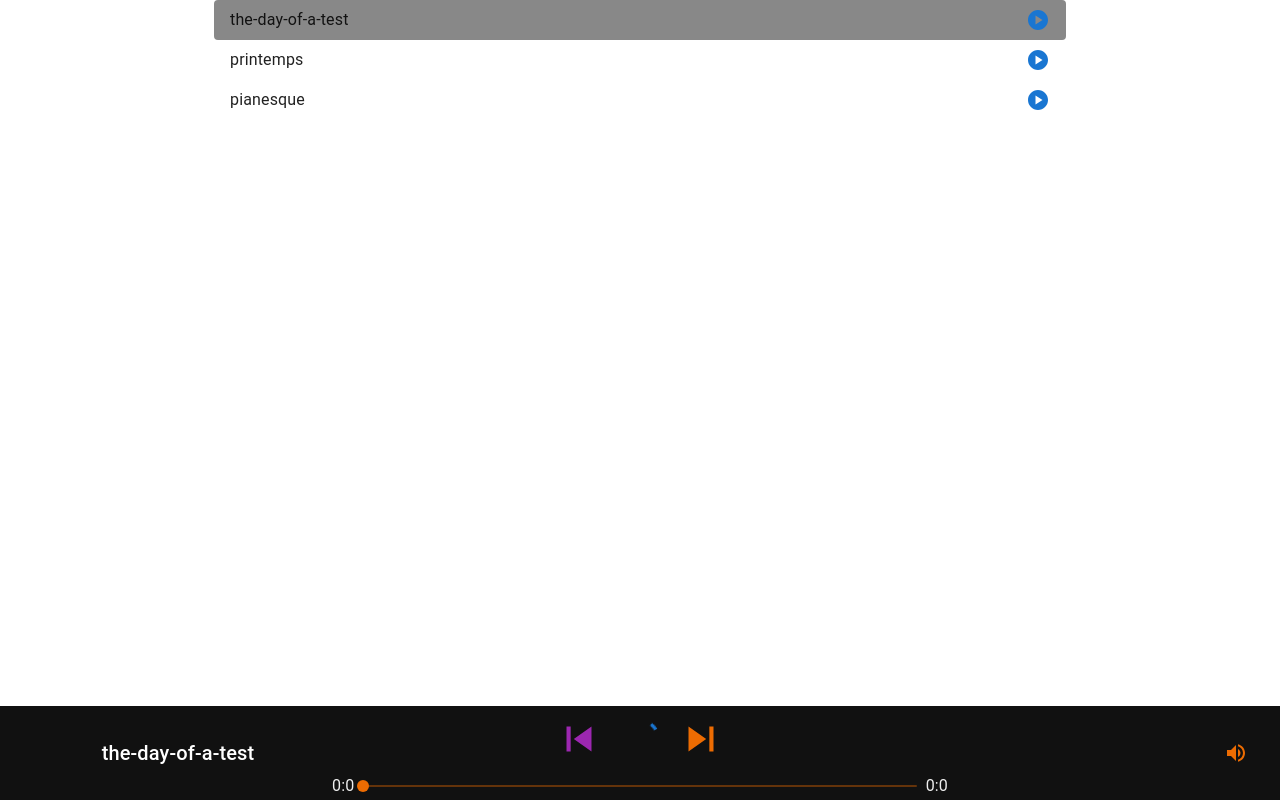
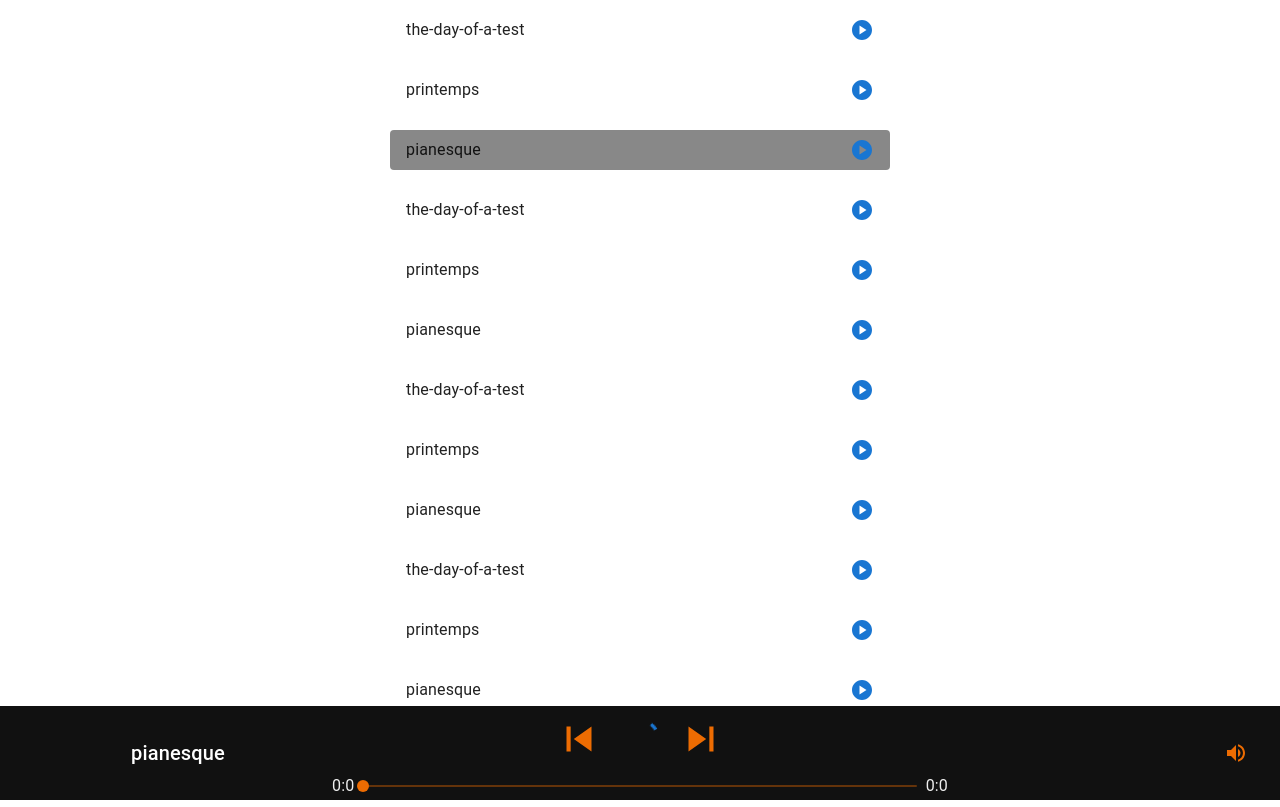
Before and after one commit to hmetkel-ontic/react-without-cra, a React app: page / in a window 1280 px wide. Built offline with nearby package versions, Linux system fonts and the light colour scheme.

Commit message:
[FEAT] virtualised list added for audio list component

```diff
--- a/src/App.css
+++ b/src/App.css
@@ -1,3 +1,9 @@
+* {
+  box-sizing: border-box;
+  margin: 0;
+  padding: 0;
+}
+
 :root {
   --progress-width: 0;
   --buffered-width: 0;
--- a/src/App.tsx
+++ b/src/App.tsx
@@ -2,8 +2,7 @@ import React from "react";
 
 import CssBaseline from "@mui/material/CssBaseline";
 
-import AudioPlayer from "./Components/AudioPlayer";
-import AudioList from "./Components/AudioList";
+import { AudioPlayer, AudioList } from "./components";
 
 import "./App.css";
 
@@ -11,6 +10,8 @@ const PATH_TO_AUDIO_DIR = "/assets/audio/";
 function getPathToAudio(audio: string): string {
   return PATH_TO_AUDIO_DIR + audio;
 }
+
+import { items } from "./constants";
 
 // audios from pixabay
 const audios = [
@@ -26,10 +27,82 @@ const audios = [
     src: getPathToAudio("pianesque.mp3"),
     title: "pianesque",
   },
+  {
+    src: getPathToAudio("the-day-of-a-test.mp3"),
+    title: "the-day-of-a-test",
+  },
+  {
+    src: getPathToAudio("printemps.mp3"),
+    title: "printemps",
+  },
+  {
+    src: getPathToAudio("pianesque.mp3"),
+    title: "pianesque",
+  },
+  {
+    src: getPathToAudio("the-day-of-a-test.mp3"),
+    title: "the-day-of-a-test",
+  },
+  {
+    src: getPathToAudio("printemps.mp3"),
+    title: "printemps",
+  },
+  {
+    src: getPathToAudio("pianesque.mp3"),
+    title: "pianesque",
+  },
+  {
+    src: getPathToAudio("the-day-of-a-test.mp3"),
+    title: "the-day-of-a-test",
+  },
+  {
+    src: getPathToAudio("printemps.mp3"),
+    title: "printemps",
+  },
+  {
+    src: getPathToAudio("pianesque.mp3"),
+    title: "pianesque",
+  },
+  {
+    src: getPathToAudio("the-day-of-a-test.mp3"),
+    title: "the-day-of-a-test",
+  },
+  {
+    src: getPathToAudio("printemps.mp3"),
+    title: "printemps",
+  },
+  {
+    src: getPathToAudio("pianesque.mp3"),
+    title: "pianesque",
+  },
+  {
+    src: getPathToAudio("the-day-of-a-test.mp3"),
+    title: "the-day-of-a-test",
+  },
+  {
+    src: getPathToAudio("printemps.mp3"),
+    title: "printemps",
+  },
+  {
+    src: getPathToAudio("pianesque.mp3"),
+    title: "pianesque",
+  },
+  {
+    src: getPathToAudio("the-day-of-a-test.mp3"),
+    title: "the-day-of-a-test",
+  },
+  {
+    src: getPathToAudio("printemps.mp3"),
+    title: "printemps",
+  },
+  {
+    src: getPathToAudio("pianesque.mp3"),
+    title: "pianesque",
+  },
 ];
 
 const App = () => {
-  const [currentAudioIndex, setCurrentAudioIndex] = React.useState<number>(0); // remember to update this to -1 later
+  const [currentAudioIndex, setCurrentAudioIndex] = React.useState<number>(2); // TODO: to update this to -1 later
   const [isPlaying, setIsPlaying] = React.useState<boolean>(false);
   const audioRef = React.useRef<HTMLAudioElement | null>(null);
 
@@ -51,7 +124,14 @@ const App = () => {
         audioRef={audioRef}
         controlPlayPauseRef={controlPlayPauseRef}
       />
-
+      {/* using render Item prop pattern here */}
+      {/* <VirtualisedList
+        items={items}
+        renderItem={(item) => item}
+        listContainerHeight={500}
+        listContainerWidth={360}
+        listItemHeight={60}
+      /> */}
       <AudioList
         audios={audios}
         currentAudioIndex={currentAudioIndex}
@@ -59,41 +139,6 @@ const App = () => {
         isPlaying={isPlaying}
         controlPlayPauseRef={controlPlayPauseRef}
       />
-
-      {/* <Stack
-        sx={{
-          width: "50%",
-        }}
-      >
-        {audios.map((audio, index) => {
-          return (
-            <Box
-              key={index}
-              sx={{
-                display: "flex",
-                backgroundColor: index === currentAudioIndex ? "#888" : "",
-                borderRadius: 1,
-                py: 1, px:2,
-                justifyContent:"space-between"
-              }}
-              onClick={() => setCurrentAudioIndex(index)}
-            >
-              {audio.title}
-              {index === currentAudioIndex && isPlaying ? (
-                <PauseCircle
-                  color="primary"
-                  onClick={() => controlPlayPauseRef.current?.toggle()}
-                />
-              ) : (
-                <PlayCircle
-                  color="primary"
-                  onClick={() => controlPlayPauseRef.current?.toggle()}
-                />
-              )}
-            </Box>
-          );
-        })}
-      </Stack> */}
     </>
   );
 };
--- a/src/Components/AudioList.tsx
+++ b/src/Components/AudioList.tsx
@@ -3,8 +3,15 @@ import React from "react";
 import { PauseCircle, PlayCircle } from "@mui/icons-material";
 import { Container, Box } from "@mui/material";
 
+import VirtualisedList from "./virtualisedList";
+
+interface AudioListItemProp {
+  src: string;
+  title: string;
+}
+
 interface AudioListProps {
-  audios: { src: string; title: string }[];
+  audios: AudioListItemProp[];
   currentAudioIndex: number;
   isPlaying: boolean;
   setCurrentAudioIndex: React.Dispatch<React.SetStateAction<number>>;
@@ -22,11 +29,16 @@ export default function AudioList({
 }: AudioListProps) {
   return (
     <Container maxWidth={"md"}>
-      {audios.map((audio, index) => {
-        return (
+      <VirtualisedList<AudioListItemProp>
+        listContainerWidth={500}
+        listItemHeight={60}
+        items={audios}
+        renderItem={(audio: AudioListItemProp, index: number | undefined) =>
+          index !== undefined ? (
             <Box
               key={index}
               sx={{
+                width: "100%",
                 display: "flex",
                 backgroundColor: index === currentAudioIndex ? "#888" : "",
                 borderRadius: 1,
@@ -51,8 +63,9 @@ export default function AudioList({
                 />
               )}
             </Box>
-        );
-      })}
+          ) : null
+        }
+      />
     </Container>
   );
 }
--- a/src/Components/AudioPlayer.tsx
+++ b/src/Components/AudioPlayer.tsx
@@ -18,9 +18,8 @@ import {
   SkipNext,
 } from "@mui/icons-material";
 
-import AudioProgressBar from "./AudioProgressBar";
-import VolumeInput from "./VolumeInput";
-
+import AudioProgressBar from "./audioProgressBar";
+import VolumeInput from "./volumeInput";
 import { playPauseButtons } from "../utils";
 
 interface AudioPlayerProps {
@@ -126,7 +125,7 @@ const AudioPlayer = ({
   return (
     <Container
       maxWidth={false}
-      sx={{ position: "absolute", bottom: 0, bgcolor: "#111", flexGrow: 1 }}
+      sx={{ position: "fixed", bottom: 0, bgcolor: "#111", flexGrow: 1 }}
     >
       {currentAudioIndex !== -1 && (
         <Grid container textAlign={"center"} alignItems={"center"} columns={16}>
--- a/src/Components/AudioProgressBar.tsx
+++ b/src/Components/AudioProgressBar.tsx
@@ -8,7 +8,6 @@ interface ProgressCSSProps extends React.CSSProperties {
 import { Box, Typography, Slider } from "@mui/material";
 
 import { getFormattedTime } from "../utils";
-import { CurrencyPound } from "@mui/icons-material";
 
 interface AudioProgressBarProps
   extends React.InputHTMLAttributes<HTMLInputElement> {
--- /dev/null
+++ b/src/Components/index.ts
@@ -0,0 +1,13 @@
+import AudioList from "./audioList";
+import AudioPlayer from "./audioPlayer";
+import AudioProgressBar from "./audioProgressBar";
+import VolumeInput from "./volumeInput";
+import VirtualisedList from "./virtualisedList";
+
+export {
+  AudioList,
+  AudioPlayer,
+  AudioProgressBar,
+  VolumeInput,
+  VirtualisedList,
+};
--- /dev/null
+++ b/src/Components/virtualisedList.tsx
@@ -0,0 +1,90 @@
+import React from "react";
+
+import Box from "@mui/material/Box";
+import List from "@mui/material/List";
+import ListItem from "@mui/material/ListItem";
+import ListItemButton from "@mui/material/ListItemButton";
+
+import {
+  LIST_ITEM_HEIGHT,
+  LIST_CONTAINER_WIDTH,
+  LIST_CONTAINER_HEIGHT,
+  BUFFER,
+} from "../constants";
+
+const styles = {
+  container: (height?: number, width?: number) => ({
+    height,
+    width,
+    overflowY: "auto",
+    margin: "auto",
+  }),
+  list: (paddingTop: number, paddingBottom: number) => ({
+    paddingTop,
+    paddingBottom,
+  }),
+  listItem: (height: number) => ({ height }),
+} as any;
+
+interface Props<T> {
+  items: T[];
+  renderItem: (item: T, index?: number) => React.ReactNode;
+  listContainerHeight?: number;
+  listContainerWidth?: number;
+  listItemHeight?: number;
+  buffer?: number;
+}
+
+export default function VirtualisedList<T>(props: Props<T>) {
+  const {
+    items,
+    renderItem,
+    listItemHeight = LIST_ITEM_HEIGHT,
+    listContainerWidth = LIST_CONTAINER_WIDTH,
+    listContainerHeight = LIST_CONTAINER_HEIGHT,
+    buffer = BUFFER,
+  } = props;
+
+  const [scrollTop, setScrollTop] = React.useState(0);
+
+  const firstItemIndex = Math.max(
+    0,
+    Math.floor(scrollTop / listItemHeight) - buffer
+  );
+  const lastItemIndex = Math.min(
+    items.length,
+    Math.ceil((scrollTop + listContainerHeight) / listItemHeight) + buffer
+  );
+
+  const itemsCount = lastItemIndex - firstItemIndex;
+  const totalHeight = items.length * listItemHeight;
+  const paddingTop = firstItemIndex * listItemHeight;
+  const itemsHeight = itemsCount * listItemHeight;
+  const paddingBottom = totalHeight - paddingTop - itemsHeight;
+
+  const visibleItems = items.slice(firstItemIndex, lastItemIndex);
+  console.log("visibleItems", visibleItems);
+  return (
+    <Box
+      component="div"
+      sx={styles.container(listContainerHeight, listContainerWidth)}
+      onScroll={(event: React.UIEvent<HTMLDivElement, UIEvent>) => {
+        setScrollTop((event.target as HTMLDivElement).scrollTop);
+      }}
+    >
+      <List style={styles.list(paddingTop, paddingBottom)}>
+        {visibleItems.map((item, index) => (
+          <ListItem
+            disablePadding
+            key={index}
+            style={styles.listItem(listItemHeight)}
+          >
+            <ListItemButton sx={{ p: 0 }}>
+              {renderItem(item, index)}
+            </ListItemButton>
+          </ListItem>
+        ))}
+      </List>
+    </Box>
+  );
+}
--- /dev/null
+++ b/src/constants.ts
@@ -0,0 +1,13 @@
+const LIST_CONTAINER_HEIGHT = 720;
+const LIST_CONTAINER_WIDTH = 320;
+const LIST_ITEM_HEIGHT = 24;
+const BUFFER = 5;
+const items = Array.from({ length: 1000 }).map((_, i) => `Item ${i + 1}`);
+
+export {
+  LIST_CONTAINER_HEIGHT,
+  LIST_CONTAINER_WIDTH,
+  LIST_ITEM_HEIGHT,
+  items,
+  BUFFER,
+};
```
Also changed, not shown: src/hooks/usePrevious.tsx (added, +52 -0 lines). Lines whose indentation alone changed are shown as unchanged.
